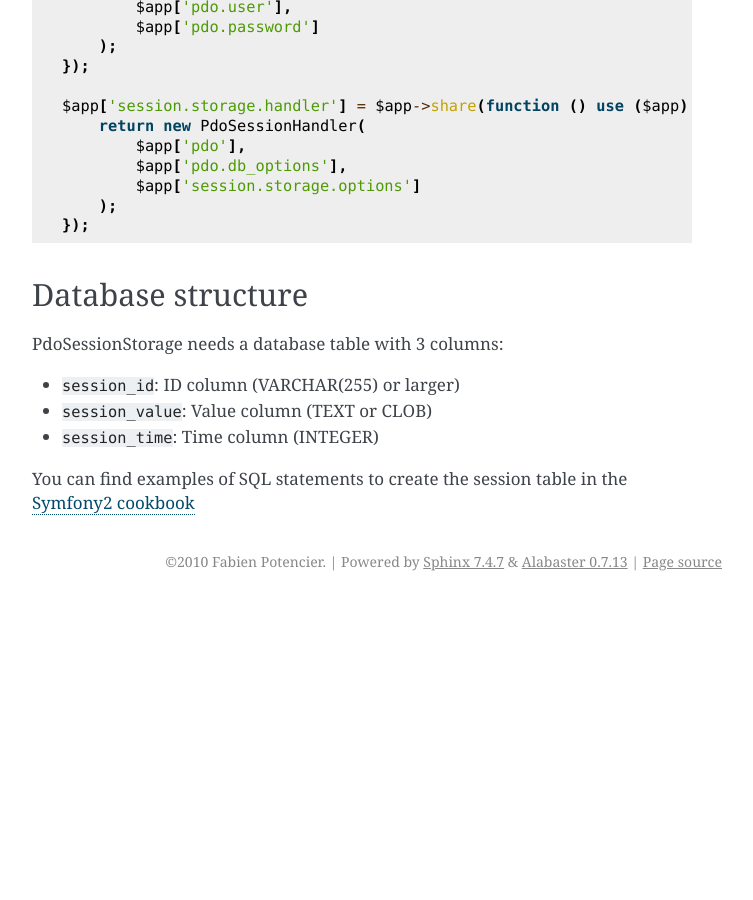
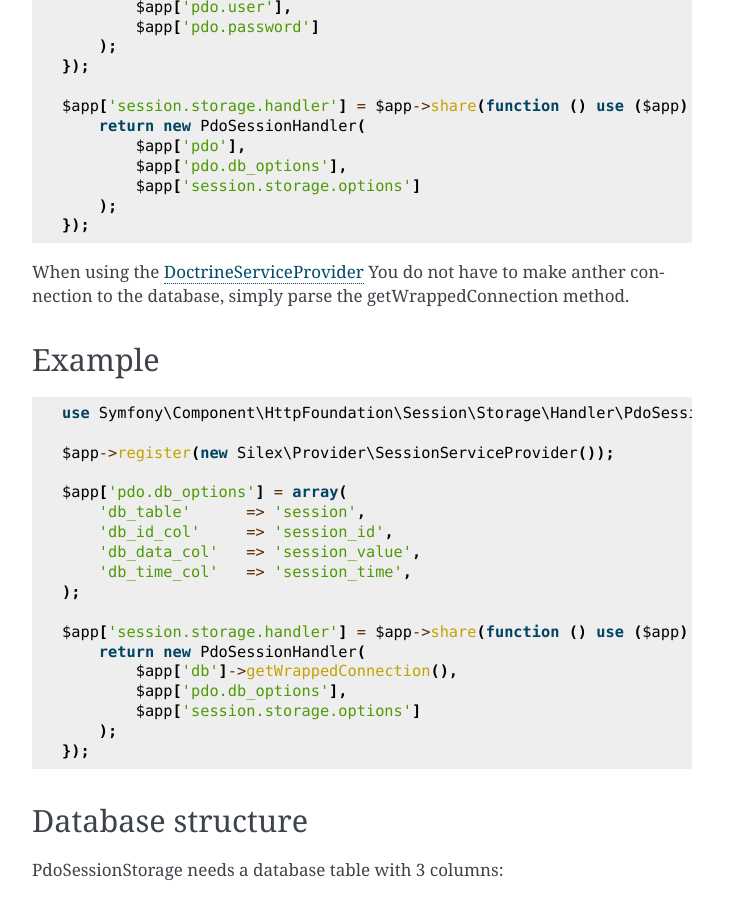
Before and after one commit to silexphp/Silex, a Sphinx documentation site: the page built from doc/cookbook/session_storage.rst, in a window 1280 px wide and 900 px high, scrolled down 801 px. Shown: the whole window, without its empty margins (388-1141 px from the left). Built offline with Sphinx 7.4.7, drawn with Linux system fonts in a browser that asks for light colours; pages that are not in the unit, such as notebooks, are missing from menus; before the commit the page ends 1402 px from its top, so only the background shows below that.

Commit message:
Example for Doctrine in session cookbook

```diff
--- a/doc/cookbook/session_storage.rst
+++ b/doc/cookbook/session_storage.rst
@@ -51,6 +51,33 @@
         );
     });
 
+When using the :doc:`DoctrineServiceProvider </providers/doctrine>` You do not
+have to make anther connection to the database, simply parse the getWrappedConnection method.
+
+Example
+-------------------------------
+
+.. code-block:: php
+
+    use Symfony\Component\HttpFoundation\Session\Storage\Handler\PdoSessionHandler;
+
+    $app->register(new Silex\Provider\SessionServiceProvider());
+
+    $app['pdo.db_options'] = array(
+        'db_table'      => 'session',
+        'db_id_col'     => 'session_id',
+        'db_data_col'   => 'session_value',
+        'db_time_col'   => 'session_time',
+    );
+
+    $app['session.storage.handler'] = $app->share(function () use ($app) {
+        return new PdoSessionHandler(
+            $app['db']->getWrappedConnection(),
+            $app['pdo.db_options'],
+            $app['session.storage.options']
+        );
+    });
+
 Database structure
 ------------------
 
```
